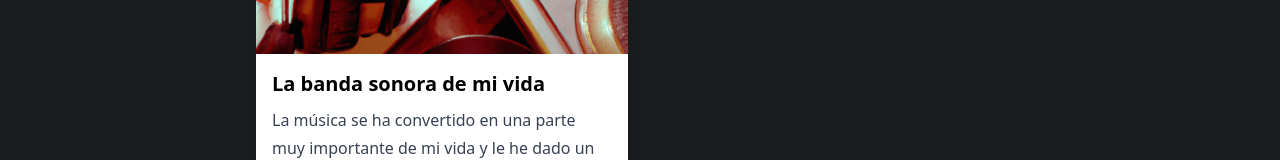
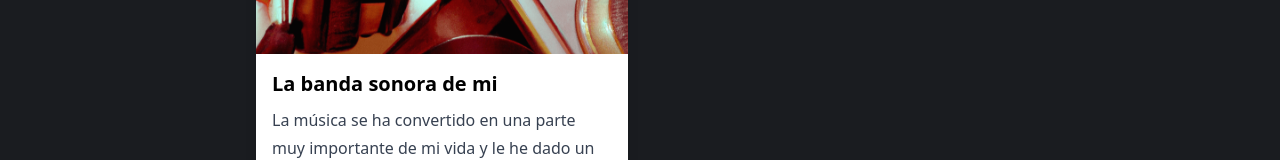
Before and after one commit to NicolasMezaCode/NicolasPortfolio, a React (Vite) app: page /blog in a window 1280 px wide. Shown: the part 370-530 px from the top of the page. Built offline with nearby package versions, Linux system fonts and the light colour scheme; a web font is replaced by a local one.

Commit message:
changes on footer and article

```diff
--- a/src/components/articles.js
+++ b/src/components/articles.js
@@ -2,7 +2,7 @@ import image1 from '../assets/images/DALL·E 2023-05-26 11.39.09 - old dj  equip
 const articles = [
     {
       id: "musica",
-      title: 'La banda sonora de mi vida',
+      title: 'La banda sonora de mi',
       image: image1,
       text: 'La música se ha convertido en una parte muy importante de mi vida y le he dado un sentido diferente a la misma con cada día que pasa y con cada nueva canción o artista que descubro.',
     },
--- a/src/shared/Footer.jsx
+++ b/src/shared/Footer.jsx
@@ -10,12 +10,12 @@ export default function Footer() {
         <a href="https://www.instagram.com/nicom.g1/" className= "opacity-80 text-white hover:opacity-100 transition-opacity">
                 <Instagram className="h-auto w-6 sm:w-6 text-white" fill="white" />
         </a>
-        <a href="https://github.com/NicolasMezaCode" className="opacity-80 text-white hover:opacity-100 transition-opacity">
+        <a href="https://www.linkedin.com/in/nicolas-meza-169378201/" className="opacity-80 text-white hover:opacity-100 transition-opacity">
             <span>
                 <Linkedin className="h-auto w-6 sm:w-6" fill="white" />
             </span>
         </a>
-        <a href="https://www.linkedin.com/in/nicolas-meza-169378201/" className="opacity-80 hover:opacity-100 transition-opacity">
+        <a href="https://github.com/NicolasMezaCode" className="opacity-80 hover:opacity-100 transition-opacity">
             <span>
                 <Github className="h-auto w-6 sm:w-6" fill="white" />
             </span>
```
